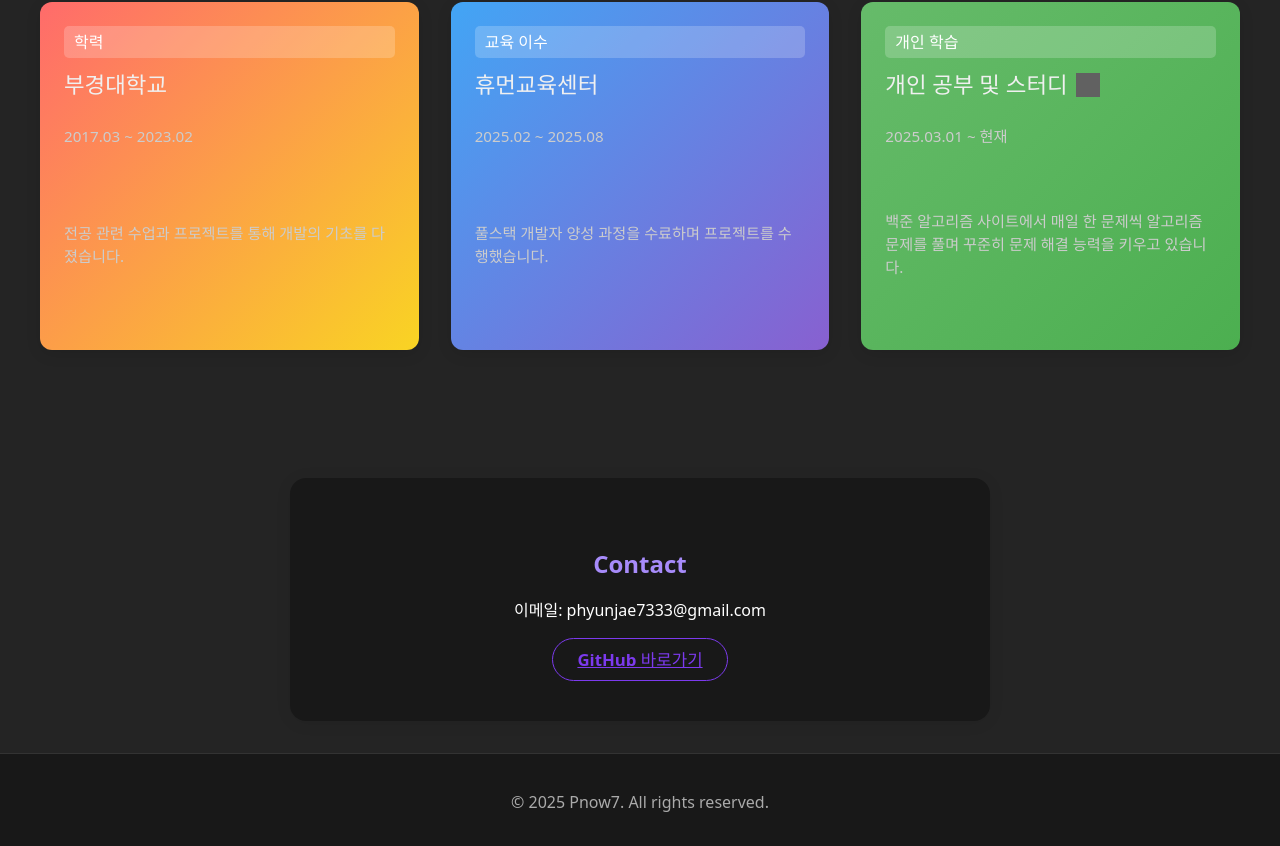
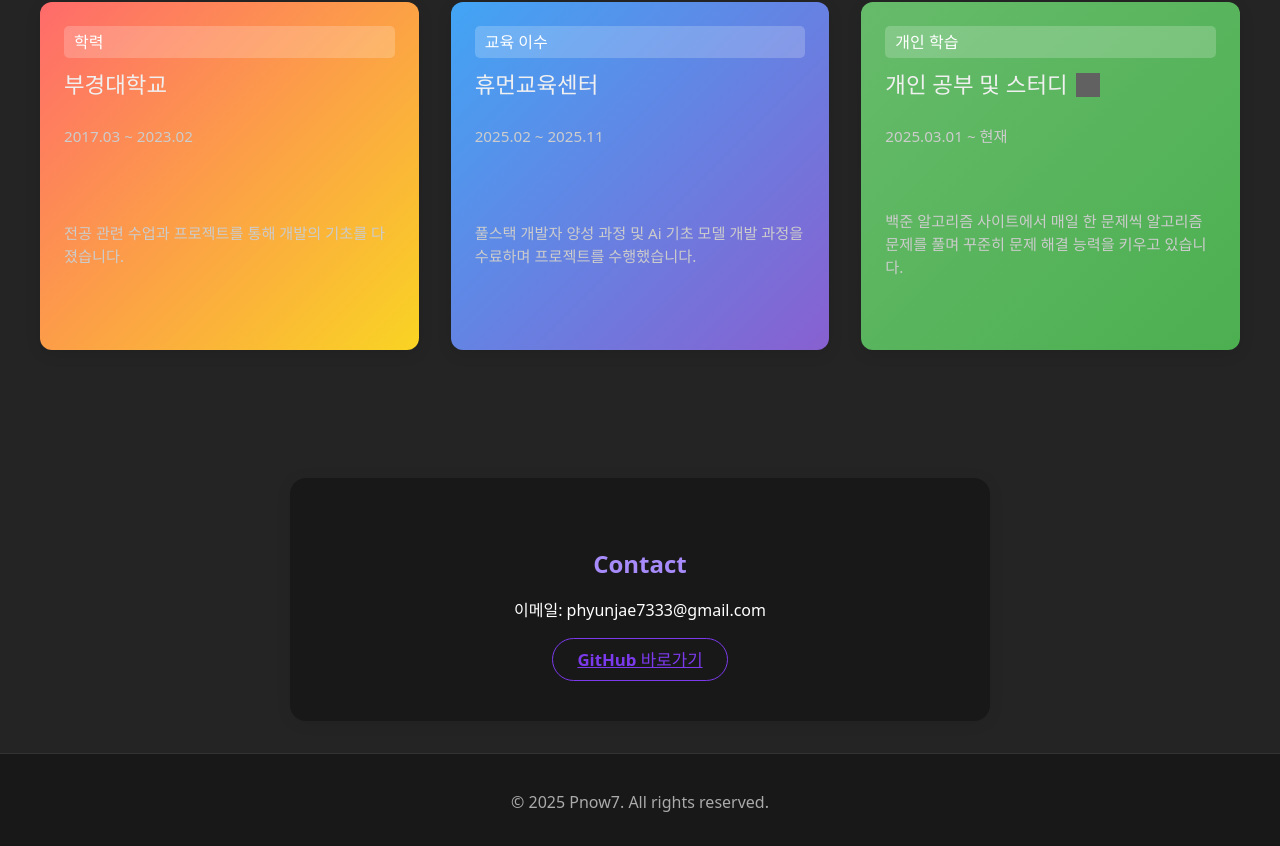
Before and after one commit to pnow7/portfolio, a React (Vite) app: page / in a window 1280 px wide. Shown: the part 2338-3184 px from the top of the page. Built offline with nearby package versions, Linux system fonts and the light colour scheme; grey boxes are pictures that could not be loaded.

Commit message:
feat: ai 과정 추가
Signed-off-by: 현재 <phyunjae7333@gmail.com>

```diff
--- a/src/data/education.js
+++ b/src/data/education.js
@@ -11,8 +11,8 @@ const education = [
         type: "교육 이수",
         institution: "휴먼교육센터",
         major: "자바 풀스택 과정 이수",
-        period: "2025.02 ~ 2025.08",
-        description: "풀스택 개발자 양성 과정을 수료하며 프로젝트를 수행했습니다.",
+        period: "2025.02 ~ 2025.11",
+        description: "풀스택 개발자 양성 과정 및 Ai 기초 모델 개발 과정을 수료하며 프로젝트를 수행했습니다.",
         color: 'linear-gradient(135deg, #42A5F5, #8860D0)'
     },
     {
```
